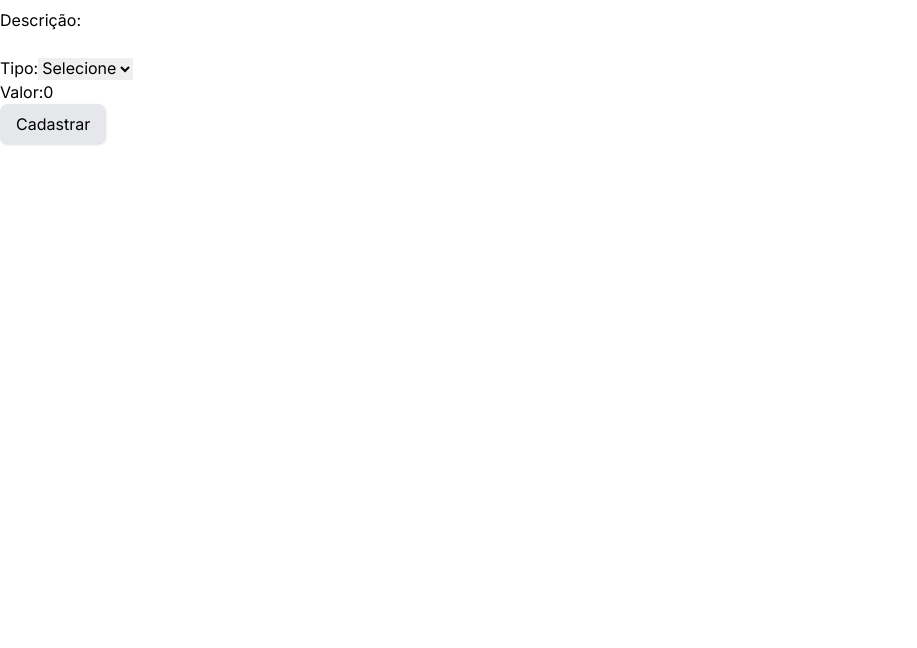
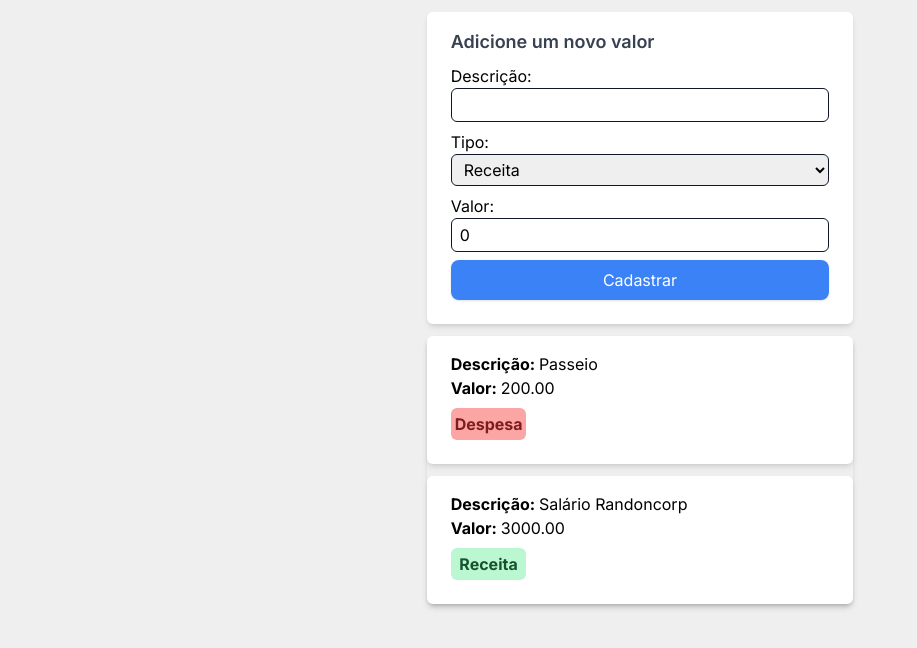
Before and after one commit to guilhermeo97/controle_financeiro, a Next.js app in the folder controle_financeiro/: page / in a window 1280 px wide. Shown: the top 648 px of the page, without its empty margins (0-917 px from the left). Built offline with nearby package versions, Linux system fonts and the light colour scheme.

Commit message:
feat: visão de novas despesas e receitas

```diff
--- a/controle_financeiro/src/app/globals.css
+++ b/controle_financeiro/src/app/globals.css
@@ -1,3 +1,7 @@
 @tailwind base;
 @tailwind components;
 @tailwind utilities;
+
+body{
+    background-color: #EFEFEF;
+}
--- a/controle_financeiro/src/app/page.tsx
+++ b/controle_financeiro/src/app/page.tsx
@@ -1,9 +1,11 @@
+import { CardCount } from "@/components/cards/CardCounts";
 import { NewItem } from "@/components/forms/inputs/NewItem";
 
 export default function Home() {
   return (
-    <main className="container">
+    <main>
       <NewItem/>
+      <CardCount/>
     </main>
   );
 }
--- /dev/null
+++ b/controle_financeiro/src/components/cards/CardCounts.tsx
@@ -0,0 +1,32 @@
+"use client"
+
+import { DataBase } from "@/data/DataBase"
+import { NewValue } from "@/types/NewItem"
+import { useState } from "react"
+
+export const CardCount = () => {
+
+    const [value, setValue] = useState<NewValue[]>(DataBase)
+
+
+
+    return(
+        <div className="container mx-auto w-1/3 mt-3 rounded-md shadow-md">
+            {DataBase.map((value) => (
+               <div className="py-4 bg-white mt-3 w-full rounded-md p-6 shadow-md" key={value.id}>
+                    <p><strong>Descrição: </strong>{value.description}</p>
+                    <p><strong>Valor: </strong>{value.value.toFixed(2)}</p>
+                    {value.type === "Despesa" ?
+                        <div className="text-center my-2 p-1 bg-red-300 w-1/5 h-1/5 rounded-md">
+                        <p className="text-red-900"><strong>{value.type}</strong></p>
+                    </div> :
+                    <div className="text-center my-2 p-1 bg-green-200 w-1/5 h-1/5 rounded-md">
+                        <p className="text-green-900"><strong>{value.type}</strong></p>
+                    </div>
+                    }
+
+               </div>
+            ))}
+        </div>
+    )
+}
--- a/controle_financeiro/src/components/forms/inputs/NewItem.tsx
+++ b/controle_financeiro/src/components/forms/inputs/NewItem.tsx
@@ -1,39 +1,73 @@
 "use client"
 
-import { useState } from "react"
-import { NewValue, TypeValue } from "@/types/NewItem"
+import { DataBase } from "@/data/DataBase";
+import { NewValue, TypeValue } from "@/types/NewItem";
+import { ReactHTMLElement, useState } from "react"
+
 
 export const NewItem = () => {
 
     const [description, setDescription] = useState('');
-    const [type, setType] = useState('');
+
+    const [typeSelecionado, setTypeSelecionado] = useState<TypeValue>(TypeValue.Receita);
+    const [listaDeType, setListTypes] = useState<TypeValue[]>([]);
     const [value, setValue] = useState(0);
+    const [list, setList] = useState<NewValue[]>(DataBase)
+
+    const handleSubmit = (event: any) => {
+        event.preventDefault(); // Impede o reload da página
+
+        // Verifica se os campos estão preenchidos
+        if (description && value) {
+          // Cria um novo objeto com os dados do formulário
+            const novoValor = {
+                id: list.length + 1,
+                description: description.trim(),
+                type: typeSelecionado,
+                value: value
+            }
+
+          // Atualiza a lista de usuários adicionando o novo
+          setList([...list, novoValor]);
+
+          // Limpa os campos do formulário após a submissão
+          setDescription('');
+          setValue(0);
+          console.log(novoValor)
+        }
+      };
 
 
 
-    return(
-        <div className="container py-2">
-            <form>
-                <div>
+
+    return (
+        <div className="container mx-auto py-4 bg-white w-1/3  mt-3 rounded-md p-6 shadow-md">
+            <form onSubmit={handleSubmit}>
+                <legend className="text-lg font-semibold text-gray-700 mb-2">Adicione um novo valor</legend>
+                <div className="flex flex-col my-2">
                     <label>Descrição:</label>
-                    <input type="text" value={description} onChange={(e) => setDescription(e.target.value)}/>
-
+                    <input className="border border-slate-900 rounded-md px-2 py-1" type="text" value={description} onChange={(e) => setDescription(e.target.value)} />
                 </div>
-                <br/>
-                <label>Tipo:</label>
-                <select value={type} onChange={(e) => setType(e.target.value)}>
-                    <option value="">Selecione</option>
-                    <option value="Despesa">Despesa</option>
-                    <option value="Receita">Receita</option>
-                </select>
-
-                <br/>
-                <label>Valor:</label>
-                <input type="number" value={value} onChange={(e) => setValue(+e.target.value)}/>
-                <br/>
-                <button className="bg-gray-200 text-black px-4 py-2 rounded-lg shadow hover:bg-gray-300 transition" type="submit">Cadastrar</button>
+                <div className="flex flex-col my-2">
+                    <label>Tipo:</label>
+                    <select className="border border-slate-900 rounded-md px-2 py-1" value={typeSelecionado} onChange={(e) => setTypeSelecionado(e.target.value as TypeValue)}>
+                        {Object.values(TypeValue).map((type) => (
+                            <option key={type} value={type}>
+                                {type}
+                            </option>
+                        ))}
+                    </select>
+                </div>
+                <div className="flex flex-col my-2">
+                    <label>Valor:</label>
+                    <input className="border border-slate-900 rounded-md px-2 py-1" type="number" value={value} onChange={(e) => setValue(+e.target.value)} />
+                </div>
+                <div className="flex flex-col my-2">
+                    <button type="submit" className="bg-blue-500 text-white px-4 py-2 rounded-lg shadow hover:bg-blue-400 transition">Cadastrar</button>
+                </div>
             </form>
         </div>
+    );
 
-    )
+
 }
--- /dev/null
+++ b/controle_financeiro/src/data/DataBase.ts
@@ -0,0 +1,6 @@
+import { NewValue, TypeValue } from "@/types/NewItem"
+
+export const DataBase: NewValue[] = [
+    {id: 1, description: "Passeio", type: TypeValue.Despesa, value: 200.00},
+    {id: 2, description: "Salário Randoncorp", type: TypeValue.Receita, value: 3000.00},
+]
--- a/controle_financeiro/src/types/NewItem.ts
+++ b/controle_financeiro/src/types/NewItem.ts
@@ -6,6 +6,6 @@ export interface NewValue {
 }
 
 export enum TypeValue {
-    "Despesa",
-    "Receita"
+    Despesa = "Despesa",
+    Receita = "Receita"
 }
```
